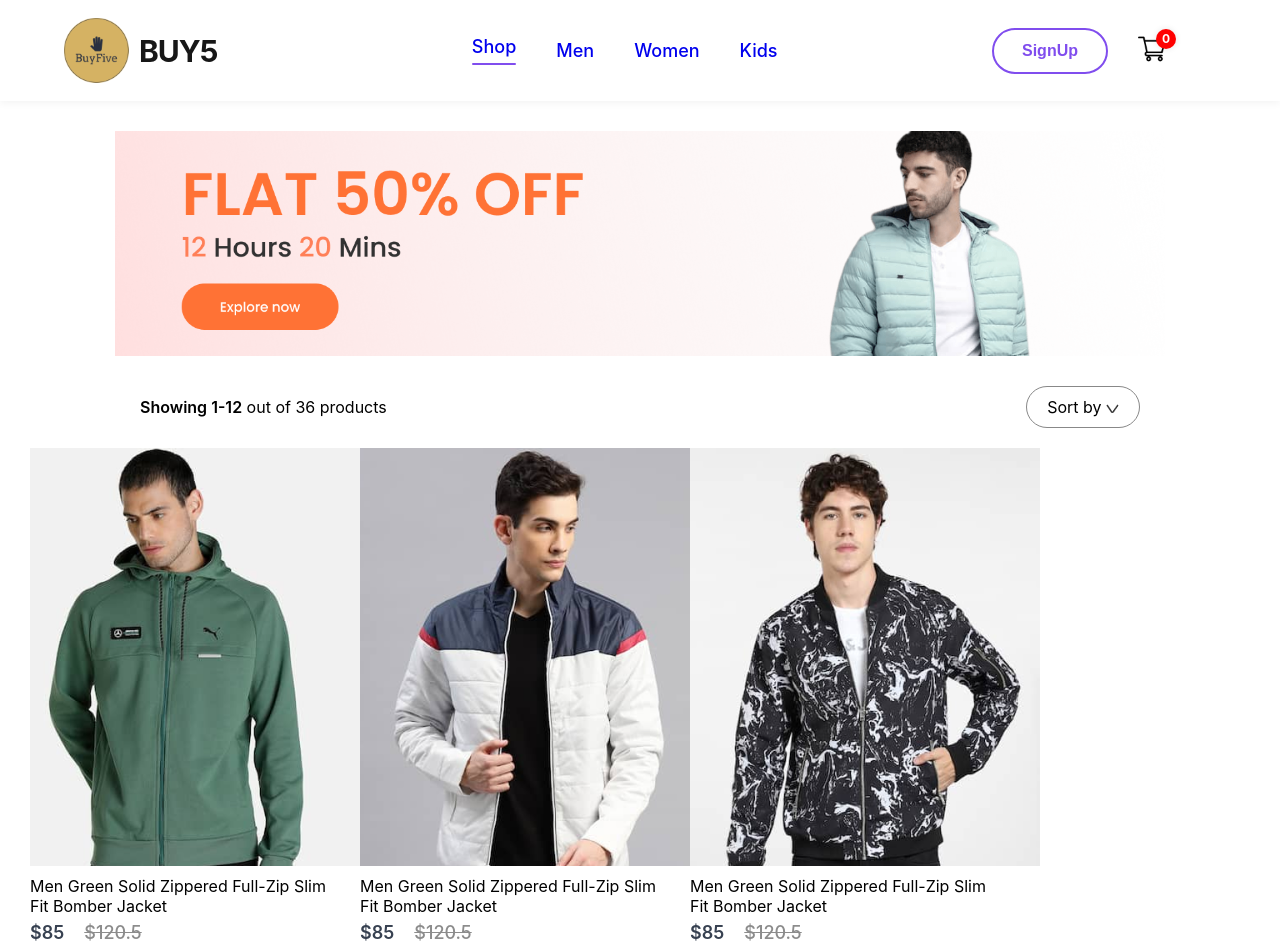
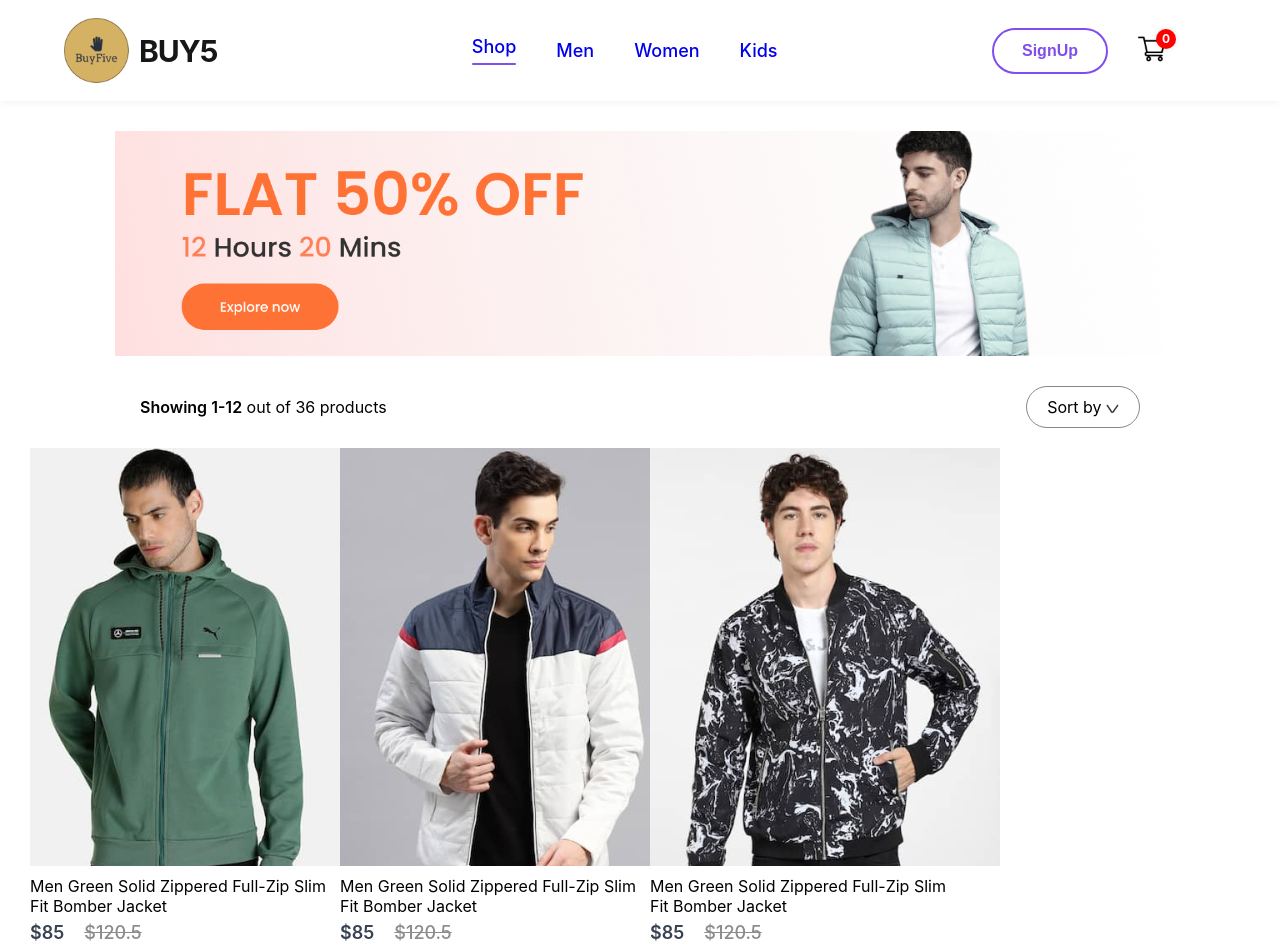
Before and after one commit to ajinkya8010/ECommerce-Frontend-React, a React (Create React App) app: page /men in a window 1280 px wide. Shown: the top 952 px of the page. Built offline with nearby package versions, Linux system fonts and the light colour scheme.

Commit message:
list-view-updated

```diff
--- a/src/Components/Item/Item.css
+++ b/src/Components/Item/Item.css
@@ -1,5 +1,6 @@
 .item{
     width: 300px;
+    margin-bottom: 20px;
 }
 
 .item p{
--- a/src/Pages/ShopCategory.css
+++ b/src/Pages/ShopCategory.css
@@ -27,7 +27,7 @@
     padding: 0px 30px;
     display: flex;
     flex-wrap: wrap;
-    gap: 30px;
+    gap: 10px;
 }
 
 .bottom{
```
